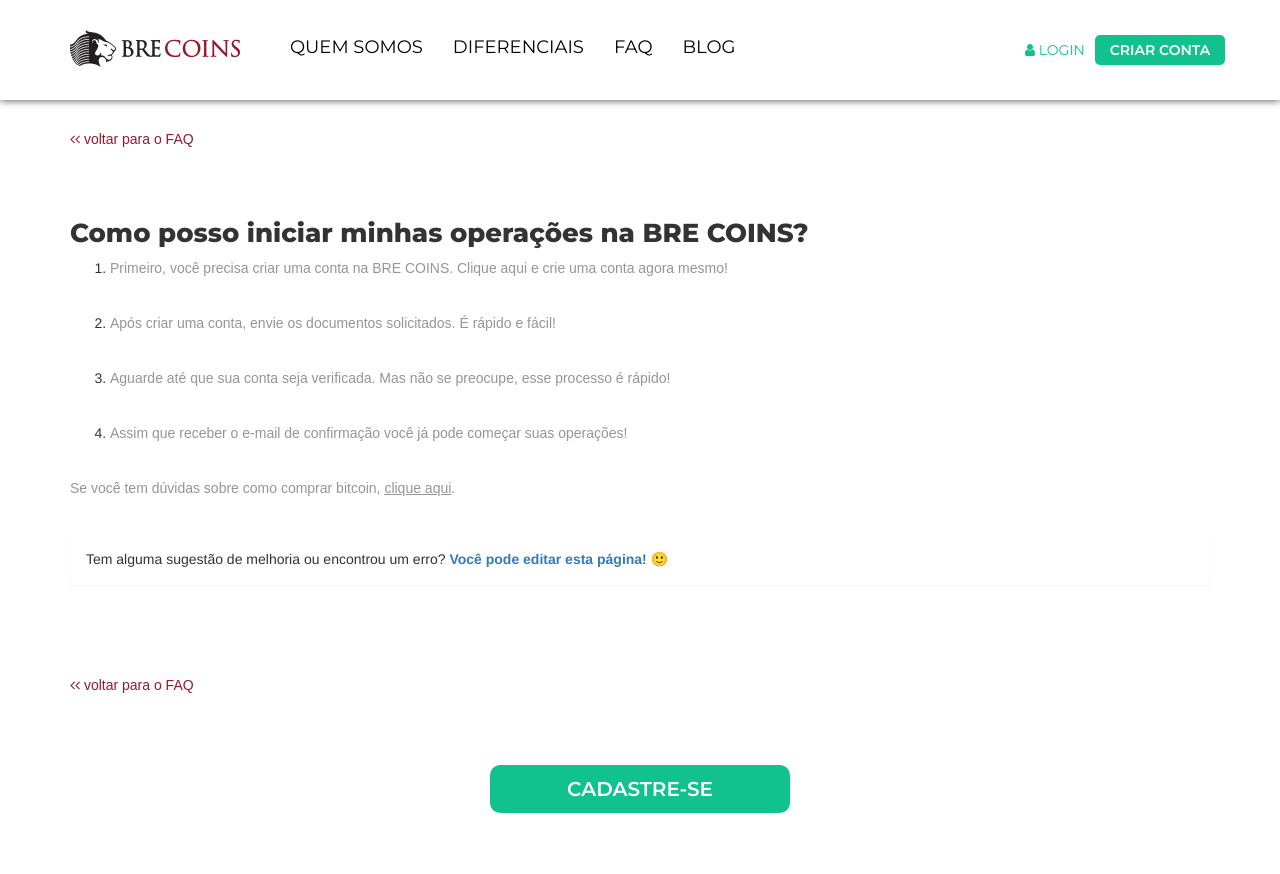
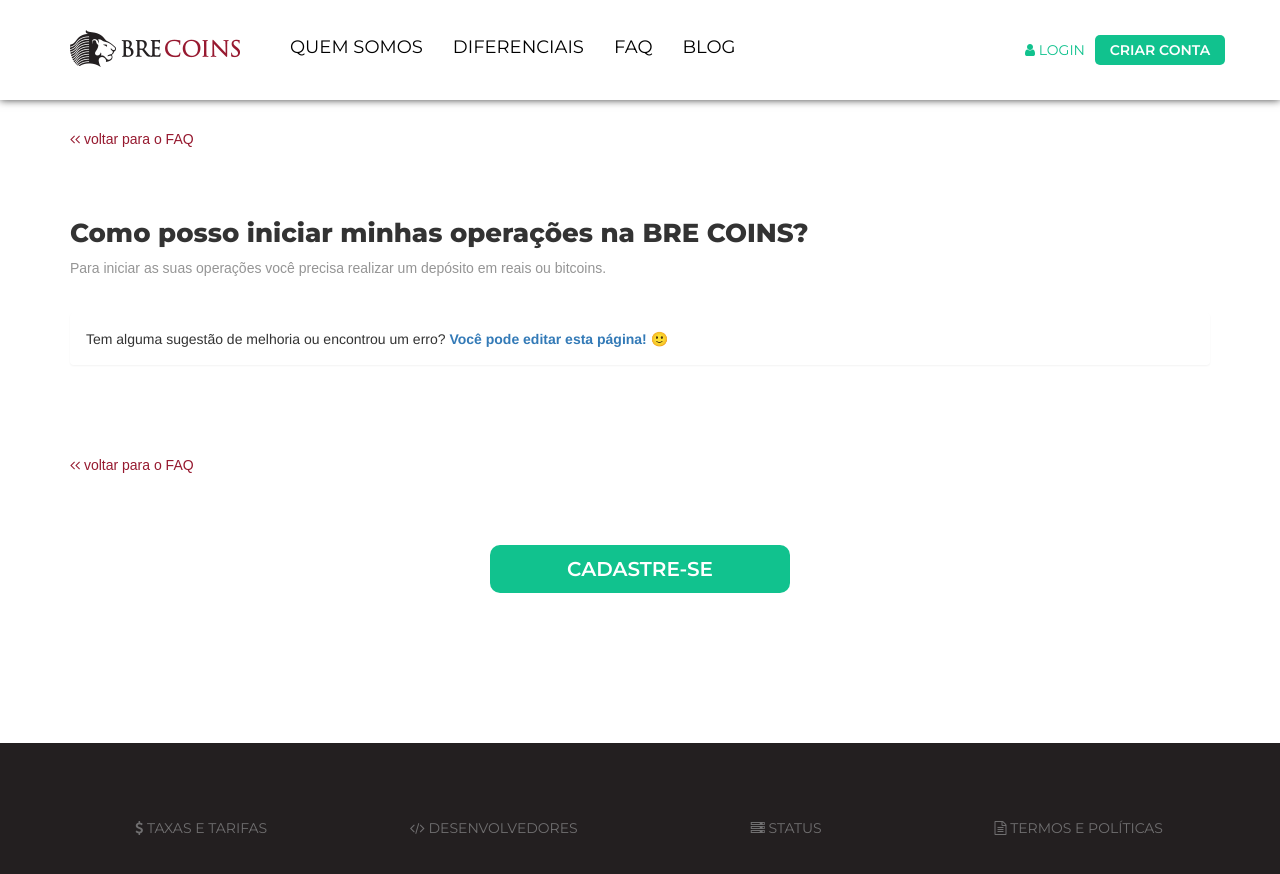
Before and after one commit to digitalbre/brecoins.github.io, a Jekyll site: the page built from faq/como-posso-iniciair-minhas-operacoes-na-bre-coins.md, in a window 1280 px wide and 900 px high, scrolled down 491 px. Shown: the top 874 px of the window. Built offline with Jekyll 4.4.1, drawn with Linux system fonts in a browser that asks for light colours; nearby versions of some CDN libraries; some web fonts are replaced; a script that is not in the unit is left out.

Commit message:
Update como-posso-iniciair-minhas-operacoes-na-bre-coins.md

```diff
--- a/faq/como-posso-iniciair-minhas-operacoes-na-bre-coins.md
+++ b/faq/como-posso-iniciair-minhas-operacoes-na-bre-coins.md
@@ -2,13 +2,4 @@
 title: Como posso iniciar minhas operações na BRE COINS?
 layout: faqpage
 ---
-1.  Primeiro, você precisa criar uma conta na BRE COINS. Clique aqui e crie uma conta agora mesmo!
-
-2.  Após criar uma conta, envie os documentos solicitados. É rápido e fácil!
-
-3.  Aguarde até que sua conta seja verificada. Mas não se preocupe, esse processo é rápido!
-
-4.  Assim que receber o e-mail de confirmação você já pode começar suas operações!
-
-
-Se você tem dúvidas sobre como comprar bitcoin, [clique aqui](/faq/como-comprar-bitcoin.html).
+Para iniciar as suas operações você precisa realizar um depósito em reais ou bitcoins.
```
